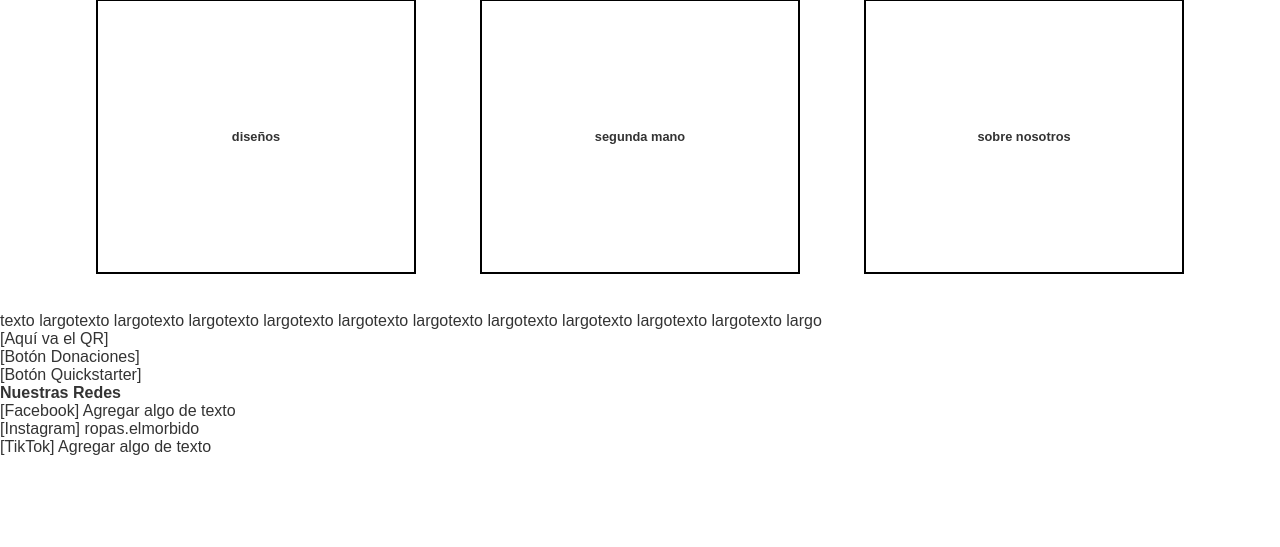
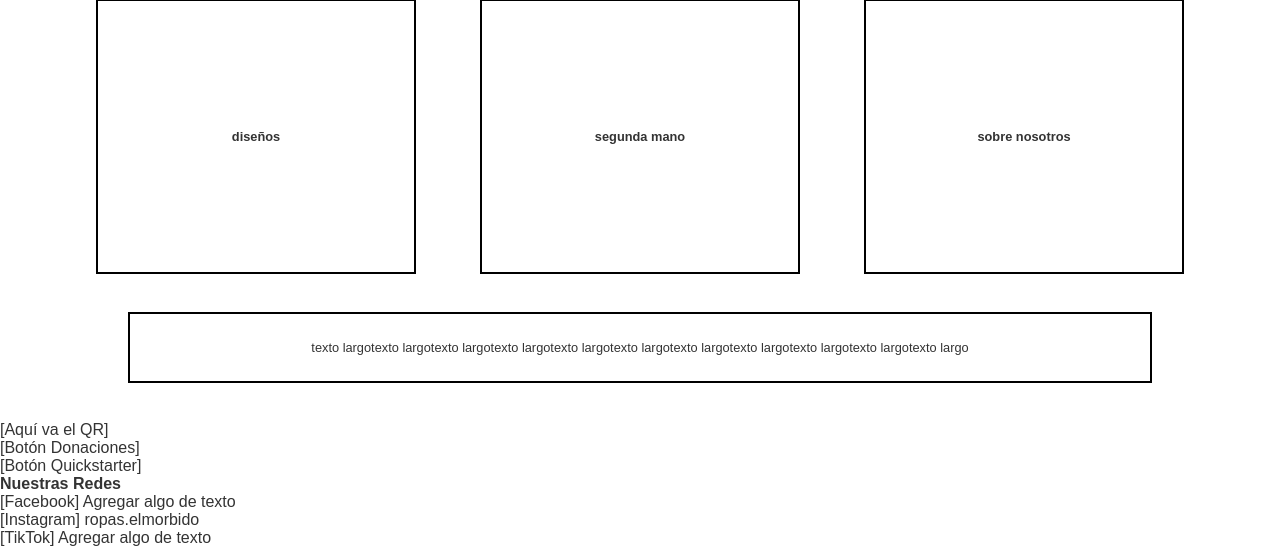
Before and after one commit to Matee0802/pagina_web_redes_2025, a PHP site: page / in a window 1280 px wide. Shown: the part 724-1271 px from the top of the page. Before the commit the page ends 1179 px from the top, so only its background shows below. Run offline with PHP 8.4, Linux system fonts and the light colour scheme.

Commit message:
Cajas de texto

```diff
--- a/style.css
+++ b/style.css
@@ -156,3 +156,11 @@ nav li a:hover {
   font-weight: bold;
   font-size: 1vw;
 }
+.text-box {
+  width: 80%;
+  margin: 3% auto;
+  border: 0.2vw solid #000;
+  padding: 2%;
+  text-align: center;
+  font-size: 1vw;
+}
```
